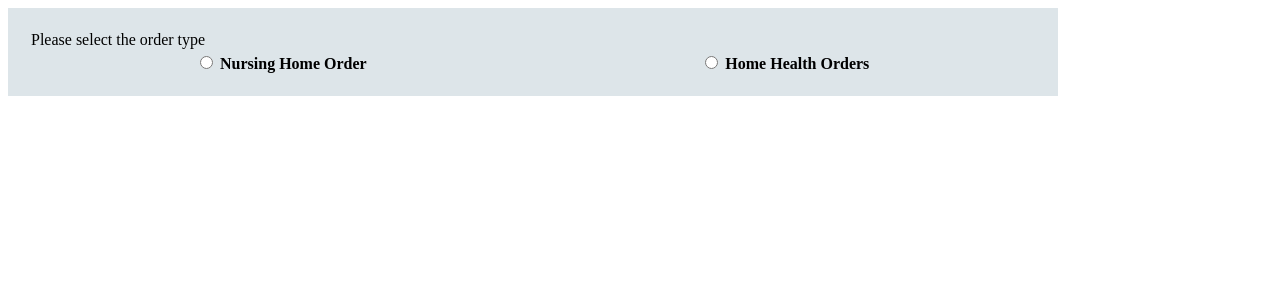
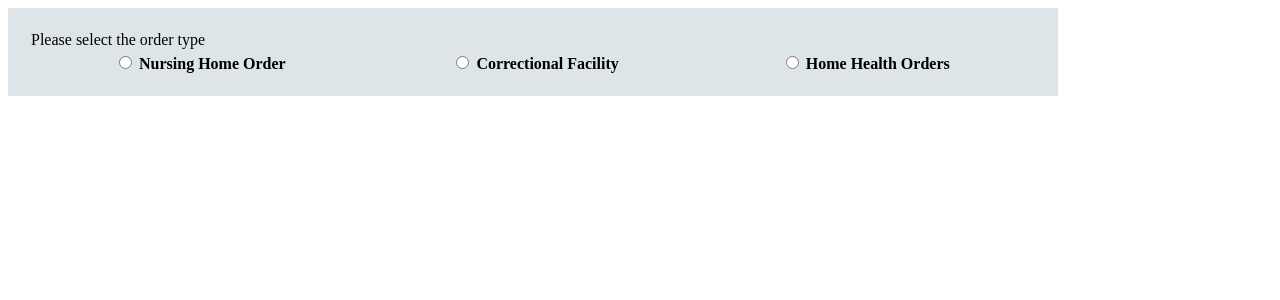
Before and after one commit to jand20/MMDSAsheville, a PHP site: page /createorders.php?action=41619 in a window 1280 px wide. Shown: the top 300 px of the page. Run offline with PHP 8.4, Linux system fonts and the light colour scheme; a user stored in the database is signed in; data comes from the database, SQL or seed files in the repository; data that the repository does not hold is empty.

Commit message:
CF back on system
CF back on system

```diff
--- a/createorders.php
+++ b/createorders.php
@@ -812,8 +812,8 @@ if(isset($sql_values_fetch['fldSchDate']))://if schdate has a value
 					<label for="order_type1"><strong>Nursing Home Order</strong></label>
 				</td>
 				<td>
-					<!--<input type='radio' id="order_type2" name='order_type' value="2" onClick="selectOrderType('2')"/>
-					<label for="order_type2"><strong>Correctional Facility</strong></label>-->
+					<input type='radio' id="order_type2" name='order_type' value="2" onClick="selectOrderType('2')"/>
+					<label for="order_type2"><strong>Correctional Facility</strong></label>
 				</td>
 				<td>
 					<input type='radio' id="order_type3" name='order_type' value="3" onClick="selectOrderType('3')"/>
```
